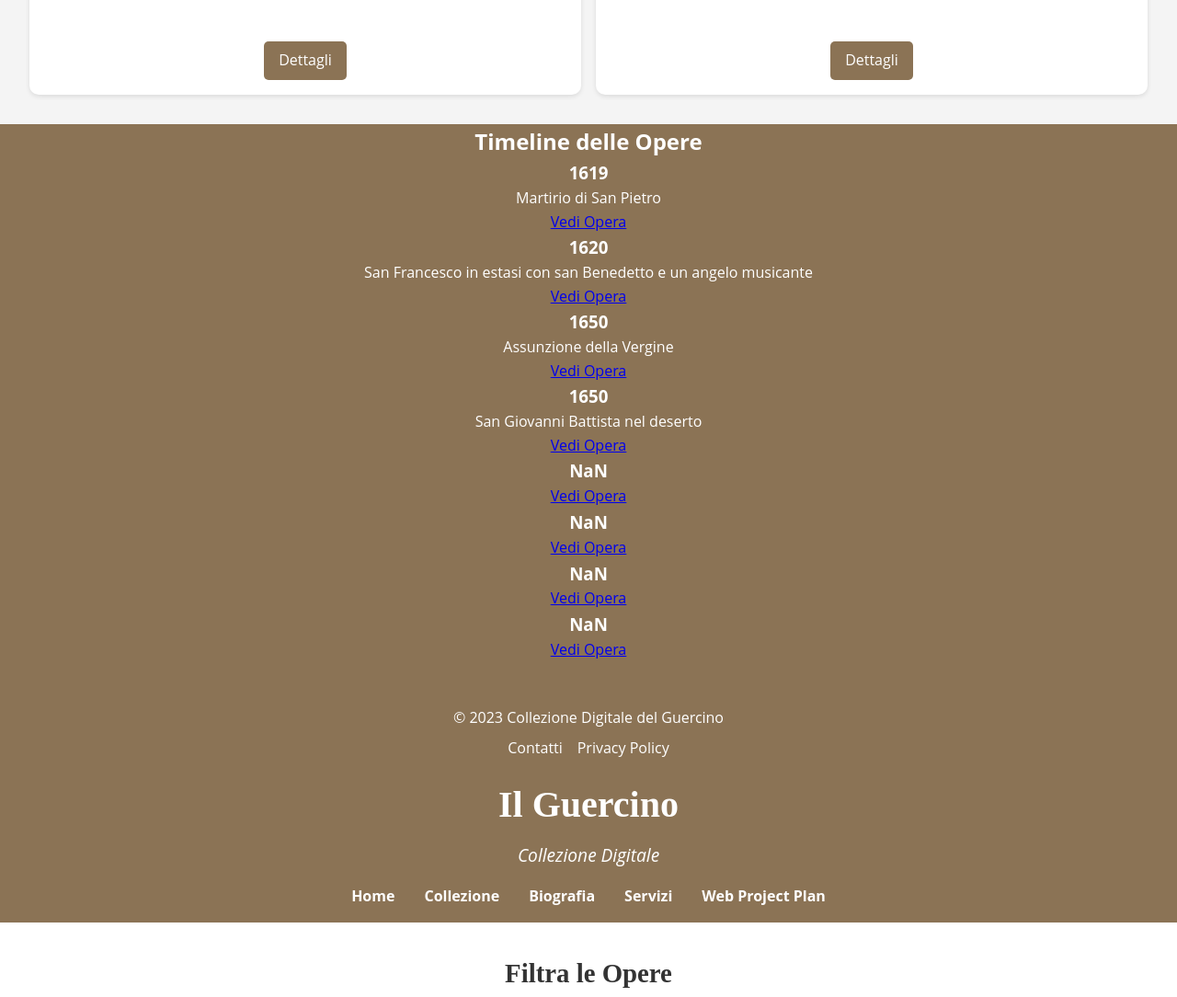
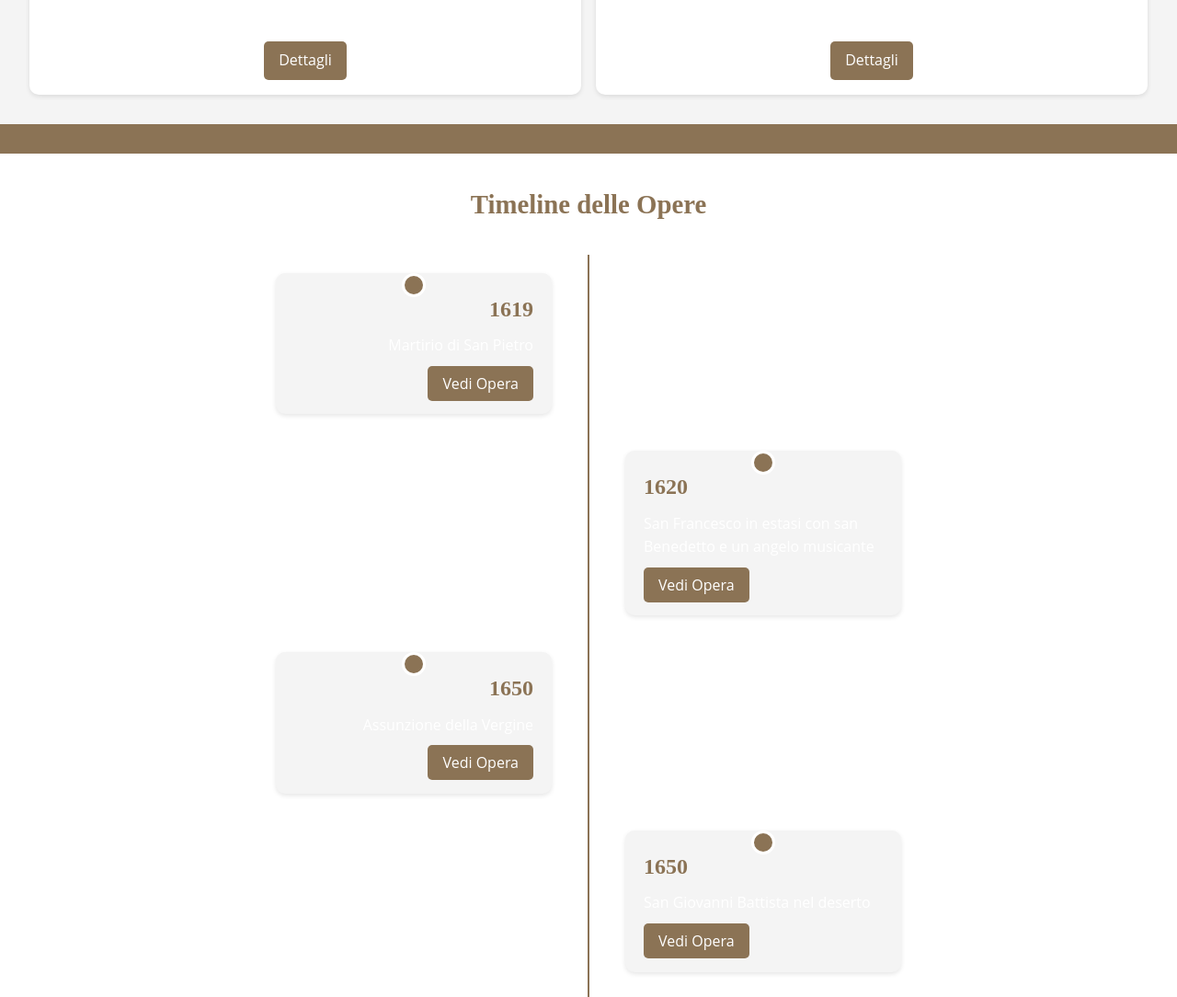
Before and after one commit to Austoscontri/IlGuercino, a plain HTML site: page collezione.html in a window 1280 px wide. Shown: the part 1116-2200 px from the top of the page at 92% size. Drawn offline with Linux system fonts and the light colour scheme.

Commit message:
Update styles.css

```diff
--- a/styles.css
+++ b/styles.css
@@ -354,3 +354,128 @@ footer ul li a:hover {
         max-width: 100%;
     }
 }
+
+
+/* Stile per la Timeline */
+.timeline {
+    padding: 2rem;
+    background-color: #fff;
+    margin: 2rem 0;
+}
+
+.timeline h2 {
+    font-family: 'Playfair Display', serif;
+    font-size: 1.8rem;
+    text-align: center;
+    margin-bottom: 2rem;
+    color: #8B7355;
+}
+
+.timeline-container {
+    position: relative;
+    max-width: 800px;
+    margin: 0 auto;
+    padding: 0 20px;
+}
+
+.timeline-container::before {
+    content: '';
+    position: absolute;
+    top: 0;
+    bottom: 0;
+    left: 50%;
+    width: 2px;
+    background-color: #8B7355;
+    transform: translateX(-50%);
+}
+
+.timeline-item {
+    padding: 20px 40px;
+    position: relative;
+    width: 50%;
+}
+
+.timeline-item:nth-child(odd) {
+    left: 0;
+    text-align: right;
+}
+
+.timeline-item:nth-child(even) {
+    left: 50%;
+    text-align: left;
+}
+
+.timeline-item::after {
+    content: '';
+    position: absolute;
+    width: 20px;
+    height: 20px;
+    background-color: #8B7355;
+    border: 3px solid #fff;
+    border-radius: 50%;
+    top: 20px;
+    left: 50%;
+    transform: translateX(-50%);
+    z-index: 1;
+}
+
+.timeline-content {
+    background-color: #f4f4f4;
+    padding: 20px;
+    border-radius: 10px;
+    box-shadow: 0 2px 5px rgba(0, 0, 0, 0.1);
+}
+
+.timeline-content h3 {
+    font-family: 'Playfair Display', serif;
+    font-size: 1.5rem;
+    margin-bottom: 0.5rem;
+    color: #8B7355;
+}
+
+.timeline-content p {
+    font-size: 1rem;
+    margin-bottom: 1rem;
+}
+
+.timeline-content a {
+    background-color: #8B7355;
+    color: #fff;
+    padding: 0.5rem 1rem;
+    text-decoration: none;
+    border-radius: 5px;
+}
+
+.timeline-content a:hover {
+    background-color: #6B5A4A;
+}
+
+/* Responsive Design per la Timeline */
+@media (max-width: 768px) {
+    .timeline-container::before {
+        left: 20px;
+    }
+
+    .timeline-item {
+        width: 100%;
+        padding-left: 70px;
+        padding-right: 25px;
+        text-align: left;
+    }
+
+    .timeline-item:nth-child(odd),
+    .timeline-item:nth-child(even) {
+        left: 0;
+        text-align: left;
+    }
+
+    .timeline-item::after {
+        left: 20px;
+    }
+}
+
+@media (max-width: 768px) {
+    .zoom {
+        display: none;
+    }
+}
```
